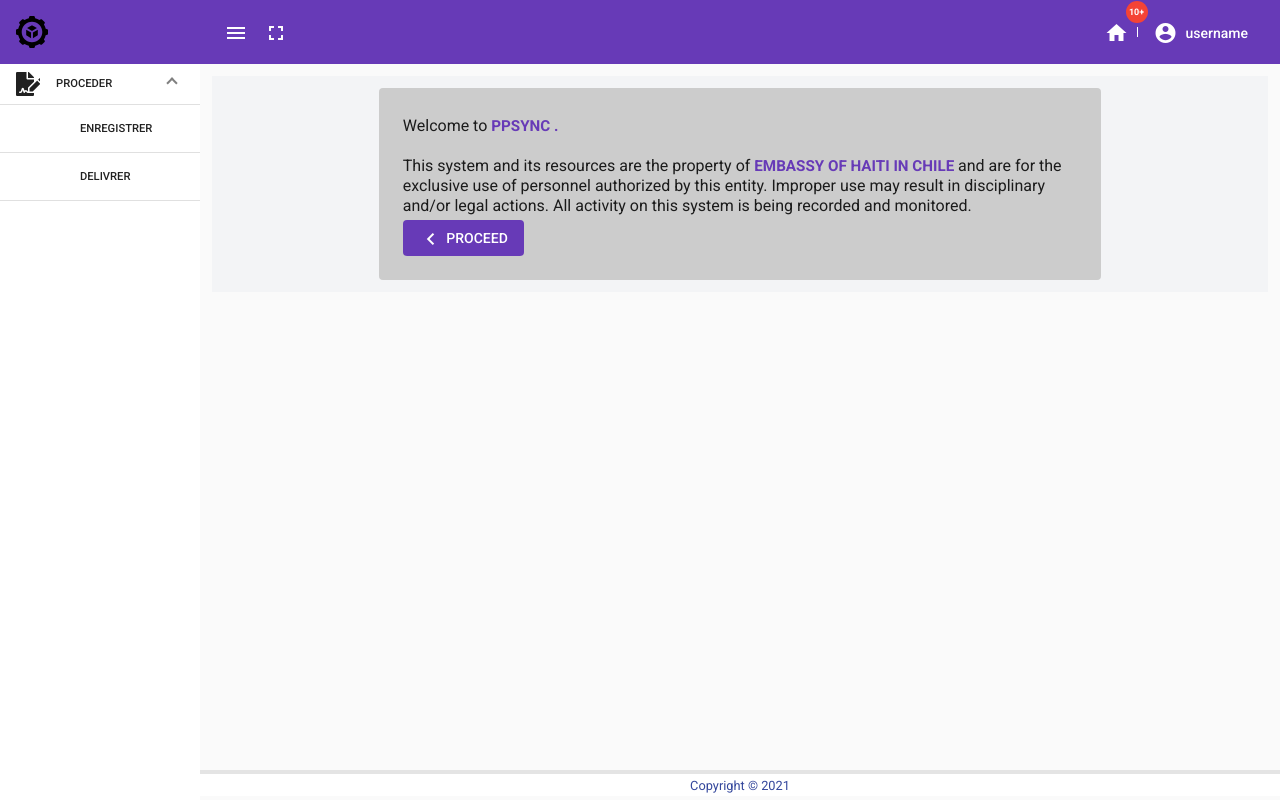
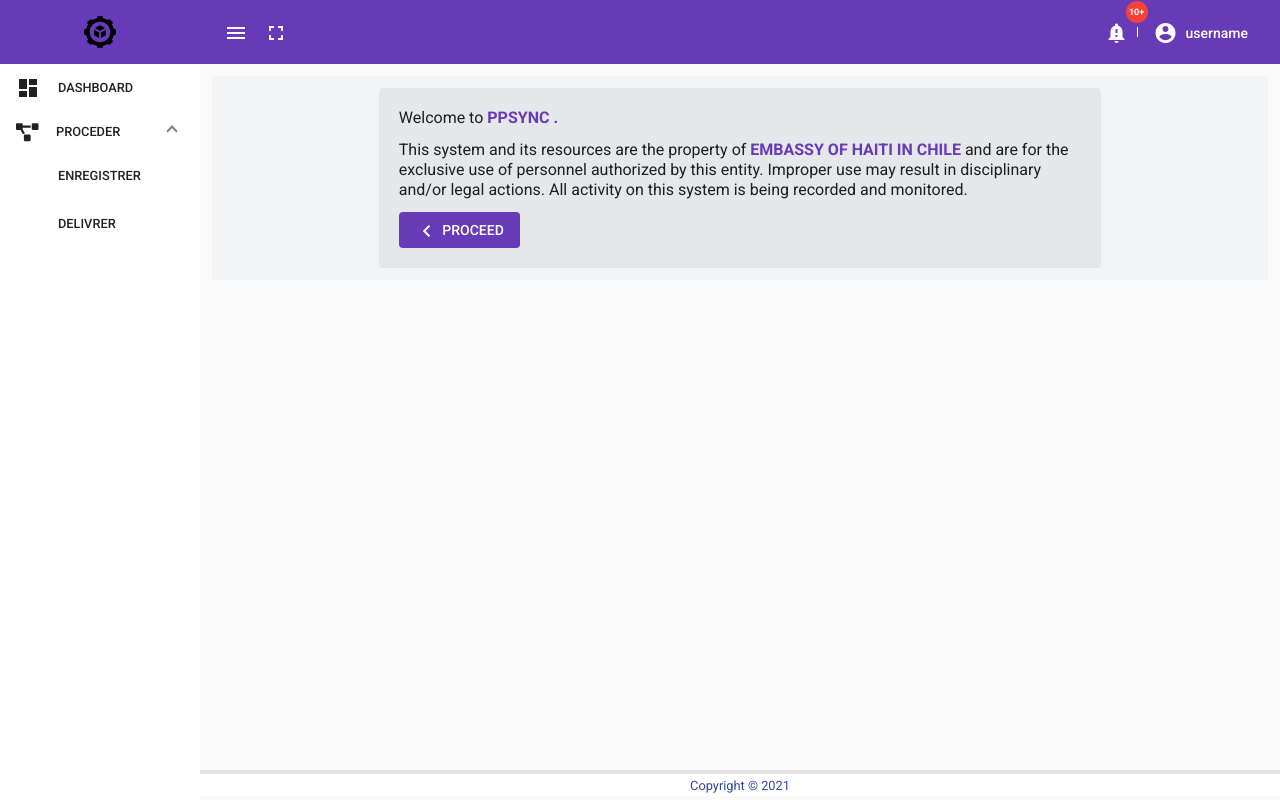
Before and after one commit to Lacarte/ppsync-v1, an Angular app: page / in a window 1280 px wide. Both pictures are taken after a click on the button "PROCEDER". Built offline with nearby package versions, Linux system fonts and the light colour scheme.

Commit message:
fix menu, fixes ++

```diff
--- a/src/app/components/process/register/add-passport/add-passport.component.html
+++ b/src/app/components/process/register/add-passport/add-passport.component.html
@@ -119,7 +119,7 @@
   </mat-card-content>
   <mat-action-row class="action-shell py-3" fxLayout="row" fxLayoutAlign="end center">
     <button mat-flat-button color="primary">SAUVEGARDER</button>
-    <button mat-button color="warn" (click)="onCancelClick()">SORTIR</button>
+    <button mat-stroked-button color="warn" (click)="onCancelClick()">SORTIR</button>
   </mat-action-row>
 </mat-card>
 
--- a/src/app/components/process/register/register.component.ts
+++ b/src/app/components/process/register/register.component.ts
@@ -1,4 +1,4 @@
-import {AfterViewInit, Component, ViewChild} from '@angular/core';
+import {AfterViewInit, Component, OnInit, ViewChild} from '@angular/core';
 import { SearchRequestComponent } from './../../utils/search-request/search-request.component';
 import { MatDialog } from "@angular/material/dialog";
 import {MatTableDataSource} from '@angular/material/table';
--- a/src/app/components/sidenav/sidenav.component.html
+++ b/src/app/components/sidenav/sidenav.component.html
@@ -1,7 +1,7 @@
 <mat-sidenav-container class="mat-drawer-transition sidenav-container" autosize>
   <mat-sidenav #sidenav [(opened)]="opened" [mode]="isLtMd ? 'over' : 'side'" role="navigation"
     class="sidenav sidenav-shell">
-    <mat-toolbar color="primary">
+    <mat-toolbar color="primary" fxLayout="row" fxLayoutAlign="center center">
       <a routerLink="/">
         <img src="../../assets/gear.svg" class="logo" alt="PPSYNC" /><sub class="logo-sub"></sub>
       </a>
@@ -9,28 +9,115 @@
 
     <mat-nav-list>
       <mat-accordion class="app-nav-accordion-shell">
+
+
+        <!--
+          <mat-nav-list>
+            <a mat-list-item>Item One</a>
+            <h3 matSubheader>Section One</h3>
+            <a mat-list-item>Item Two</a>
+          </mat-nav-list> -->
+
+        <mat-nav-list>
+
+          <a mat-list-item>
+            <div fxFlex="25" class="icon" fxLayoutAlign="start center">
+              <mat-icon matSuffix>dashboard</mat-icon>
+            </div>
+            <div fxFlex="75"> DASHBOARD </div>
+          </a>
+        </mat-nav-list>
+
+
+        <mat-expansion-panel class="mat-elevation-z0">
+          <mat-expansion-panel-header>
+            <mat-panel-title>
+
+              <div fxLayout="row" fxLayoutAlign="start center" fxLayoutGap="16px">
+                <div fxFlex="25" class="icon" fxLayoutAlign="center center">
+                  <mat-icon matSuffix class="fa" fontSet="fas" fontIcon="fa-project-diagram"></mat-icon>
+                </div>
+                <div fxFlex="75"> PROCEDER </div>
+
+
+              </div>
+            </mat-panel-title>
+
+          </mat-expansion-panel-header>
+          <mat-nav-list>
+              <a mat-list-item routerLink="/register" >
+                <div fxFlex="25" class="icon" fxLayoutAlign="start center">
+                </div>
+                <div fxFlex="75"> ENREGISTRER </div>
+              </a>
+              <a mat-list-item  routerLink="/deliver" >
+                <div fxFlex="25" class="icon" fxLayoutAlign="start center">
+                </div>
+                <div fxFlex="75"> DELIVRER </div>
+              </a>
+          </mat-nav-list>
+        </mat-expansion-panel>
+
+        <!-- <mat-list-item routerLink="/dashboard" routerLinkActive="active">
+
+          <div fxLayout="row" fxLayoutAlign="start center" fxLayoutGap="3%">
+            <div fxFlex="30" class="icon">
+              <mat-icon matSuffix>dashboard</mat-icon>
+            </div>
+            <div fxFlex="70"> DASHBOARD </div>
+          </div>
+
+        </mat-list-item>
+
+
+
         <mat-expansion-panel>
           <mat-expansion-panel-header >
-            <mat-panel-title>
-              <div fxLayout="row" fxLayoutAlign="space-between center" fxLayoutGap="16px">
-                <mat-icon suffix class="fa" fontSet="fas" fontIcon="fa-file-signature"></mat-icon>
-                <span> PROCEDER </span>
-              </div>
+            <mat-panel-title >
+
+                <div fxLayout="row" fxLayoutAlign="start center" fxLayoutGap="3%">
+                  <div fxFlex="30" class="icon">
+                    <mat-icon matSuffix class="fa" fontSet="fas" fontIcon="fa-project-diagram"></mat-icon>
+                  </div>
+                  <div fxFlex="70"> PROCEDER </div>
+                </div>
+
             </mat-panel-title>
           </mat-expansion-panel-header>
           <mat-divider></mat-divider>
 
           <mat-list-item routerLink="/register" >
-            <span class="submenu" routerLinkActive="active">ENREGISTRER</span>
+
+            <div fxLayout="row" fxLayoutAlign="start center" fxLayoutGap="3%">
+              <div fxFlex="30" class="icon" routerLinkActive="active">
+              </div>
+              <div fxFlex="70"> ENREGISTRER </div>
+            </div>
+
             <mat-divider></mat-divider>
           </mat-list-item>
+
+
           <mat-list-item routerLink="/deliver" routerLinkActive="active">
-            <span class="submenu" routerLinkActive="active">DELIVRER</span>
-            <mat-divider></mat-divider>
+
+            <div fxLayout="row" fxLayoutAlign="start center" fxLayoutGap="3%">
+              <div fxFlex="30" class="icon" routerLinkActive="active">
+              </div>
+              <div fxFlex="70"> DELIVRER </div>
+            </div>
+
+           <mat-divider></mat-divider>
           </mat-list-item>
+
         </mat-expansion-panel>
+
+-->
+
       </mat-accordion>
     </mat-nav-list>
+
+
+
   </mat-sidenav>
 
   <mat-sidenav-content>
@@ -39,16 +126,16 @@
         <button mat-icon-button (click)="sidenav.toggle()" matTooltip="BASCULER LE MENU" matTooltipPosition="above">
           <mat-icon>menu</mat-icon>
         </button>
-        <button mat-icon-button (click)="onToggleFullscreen()" matTooltip="BASCULER PLEIN D'ÉCRAN" matTooltipPosition="above">
+        <button mat-icon-button (click)="onToggleFullscreen()" matTooltip="BASCULER PLEIN D'ÉCRAN"
+          matTooltipPosition="above">
           <mat-icon *ngIf="fullscreenService.toggleFullscreenState()">fullscreen_exit</mat-icon>
           <mat-icon *ngIf="!fullscreenService.toggleFullscreenState()">fullscreen</mat-icon>
         </button>
       </div>
 
-      <div class="right-icon"  fxLayout="row" fxLayoutAlign="space-evenly center center" >
-        <button mat-icon-button  matBadge="10+" matBadgePosition="after" matBadgeColor="warn"
-          matBadgeOverlap="true">
-          <mat-icon>home</mat-icon>
+      <div class="right-icon" fxLayout="row" fxLayoutAlign="space-evenly center center">
+        <button mat-icon-button matBadge="10+" matBadgePosition="after" matBadgeColor="warn" matBadgeOverlap="true">
+          <mat-icon>notification_important</mat-icon>
         </button>
 
         <span class="vertical-divider"></span>
--- a/src/app/components/sidenav/sidenav.component.scss
+++ b/src/app/components/sidenav/sidenav.component.scss
@@ -271,9 +271,9 @@
   font-size: 10px;
 }
  */
-/* .toolbar-logo {
+ .toolbar-logo {
   justify-content: center;
-} */
+}
 
 /* mat-list-item.mat-list-item.mat-focus-indicator.active {
   content: "\2193";
--- a/src/app/components/utils/search-request/search-request.component.html
+++ b/src/app/components/utils/search-request/search-request.component.html
@@ -13,7 +13,7 @@
   </mat-card-content>
   <mat-action-row class="action-shell py-3" fxLayout="row" fxLayoutAlign="end center">
     <button mat-flat-button color="primary">SAUVEGARDER</button>
-    <button mat-button color="warn" (click)="onCancelClick()">SORTIR</button>
+    <button mat-stroked-button color="warn" (click)="onCancelClick()">SORTIR</button>
   </mat-action-row>
 </mat-card>
 
--- a/src/app/components/welcome/welcome.component.html
+++ b/src/app/components/welcome/welcome.component.html
@@ -1,15 +1,16 @@
-<div class="msg-wrapper">
-	<div class="msg">
-		<div class="welcome mb-1">
-			<h3>Welcome to <span class="project"> {{projectName}} .</span></h3>
-			This system and its resources are the property of <span class="project">{{propertyOf}} </span> and are for the
+<div fxLayout="row" fxLayoutAlign="center center">
+	<div class="msg bg-gray-200	p-5">
+		<div class="welcome mb-3">
+			<div class="mb-3">Welcome to <span class="project"> {{projectName}} .</span></div>
+			This system and its resources are the property of <span class="project">{{propertyOf}} </span> and are for
+			the
 			exclusive use of personnel authorized by this entity.
 			Improper use may result in disciplinary and/or legal actions. All activity on this system is being recorded
 			and monitored.
 		</div>
-		<button mat-flat-button  routerLink="/" color="primary" class="mt-5">
-    <mat-icon mat-icon>navigate_before</mat-icon>
-    PROCEED
-    </button>
+		<button mat-flat-button routerLink="/" color="primary" >
+			<mat-icon mat-icon>navigate_before</mat-icon>
+			PROCEED
+		</button>
 	</div>
 </div>
--- a/src/app/components/welcome/welcome.component.scss
+++ b/src/app/components/welcome/welcome.component.scss
@@ -3,9 +3,9 @@
 }
 
 .welcome .project{
-font-size: 0.95rem;
+// font-size: 0.95rem;
 text-transform: uppercase;
-// font-family: "Norican";
+font-family: "roboto";
 font-weight: bold;
 color:var(--primary-color)
 }
@@ -19,12 +19,6 @@
 
 
 
-.msg-wrapper{
-display: flex;
-justify-content: center;
-// margin-top: 50px;
-}
-
 
 
  .msg{
@@ -34,8 +28,8 @@
   border-radius:4px;
   // background-color: #ef3829;
   // color:#fff;
-  background-color: #cccccc;
-  padding: 24px;
+  // background-color: #e6e3e3;
+  // padding: 1.5rem;
   }
 
 
--- a/src/styles.scss
+++ b/src/styles.scss
@@ -101,7 +101,6 @@
   .mat-expansion-panel {
     border-radius: 0px !important;
     box-shadow: none !important;
-    width: var(--nav-width);
 
     &.mat-expansion-panel-spacing {
       margin: 0px;
@@ -127,17 +126,8 @@
     .mat-expansion-panel-header-title {
       // text-transform: uppercase;
       // color: rgb(255, 255, 255);
-      font-size: 0.7rem;
+      font-size: 0.8rem;
       font-weight: 500;
-    }
-
-    .mat-list-item {
-      // color: rgb(255, 255, 255);
-      font-size: 0.7rem;
-      font-weight: 500;
-    }
-    .mat-list-item span {
-      padding-left: 2.5rem;
     }
 
     .mat-divider {
@@ -152,32 +142,35 @@
     .mat-list-item {
       transition: all 500ms ease-out;
     }
+  }
 
-   .active.submenu {
-      position: relative;
-
-      ::before {
-        content: "\2193";
-        /* color: #fff; */
-        /* display: inline-block; */
-        position: absolute;
-        /* right: 20px; */
-        /* top: 15px; */
-        pointer-events: none;
-        border: 1px solid #808080;
-        padding: 2px;
-      }
-    }
-
-
-
-
+  .mat-list-item {
+    // color: rgb(255, 255, 255);
+    font-size: 0.8rem;
+    font-weight: 500;
+  }
+  .mat-list-item span {
+    // padding-left: 2.5rem;
   }
 
   .fas {
-    font-size: x-large;
+    font-size: large;
     line-height: 1.5;
   }
+}
+
+span.submenu.active ::before {
+  content: "";
+  right: 80px;
+  top: 6px;
+  pointer-events: none;
+  /* border: 1px solid #808080; */
+  /* padding: 2px; */
+  background-color: #272727;
+  padding: 4px;
+  height: 4px;
+  width: 4px;
+  position: absolute;
 }
 
 .card-shell {
@@ -303,6 +296,8 @@
 }
 
 .sidenav-shell {
+  width: var(--nav-width);
+
   .mat-list-base {
     padding-top: 0;
   }
```
